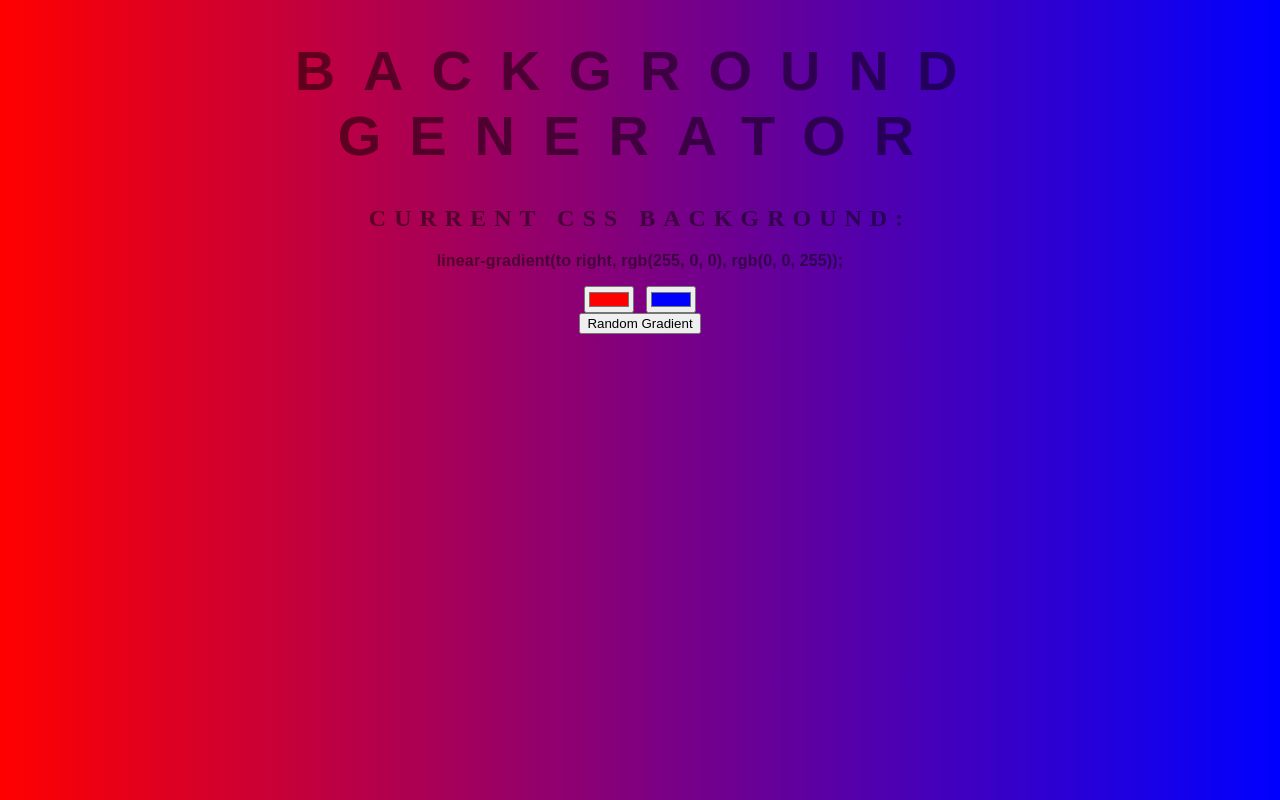
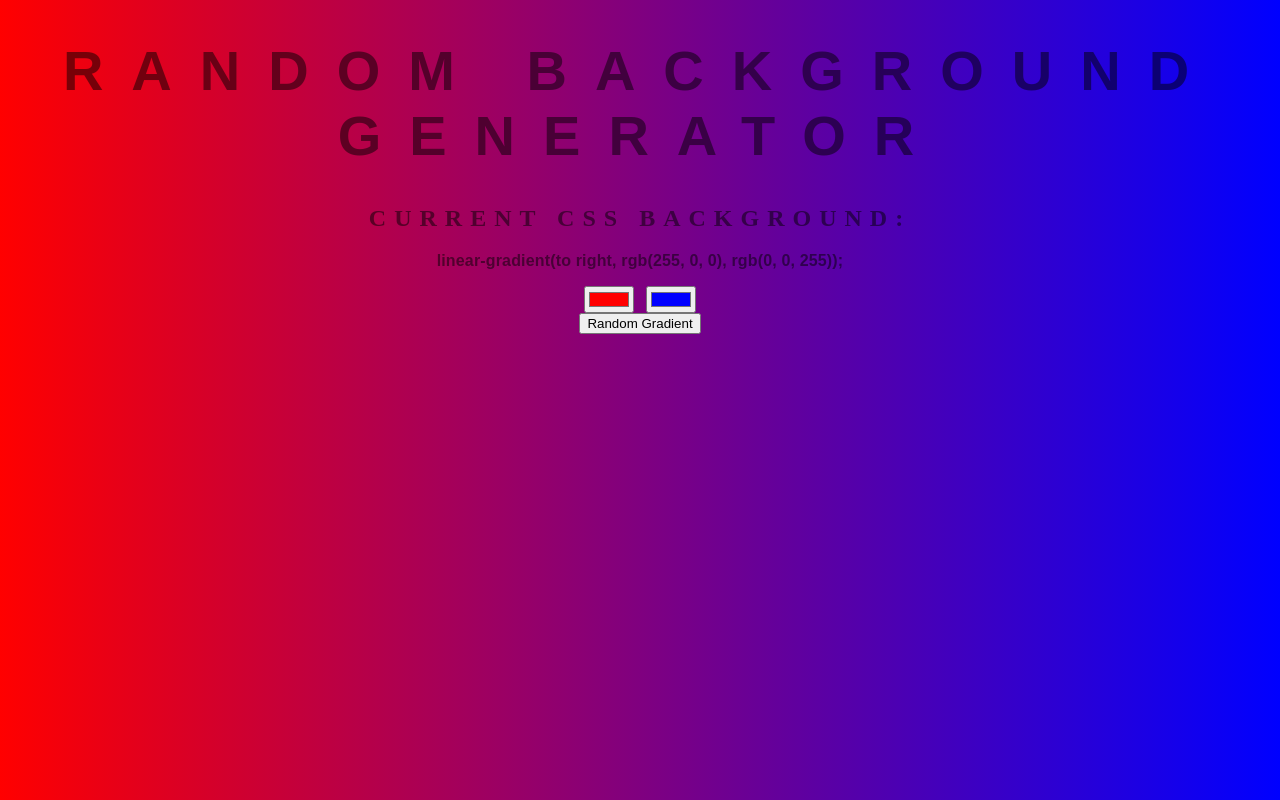
Before and after one commit to miguel-osuna/Gradient-Background-Generator, a plain HTML site: page index.html in a window 1280 px wide. Drawn offline with Linux system fonts and the light colour scheme.

Commit message:
Modified title

```diff
--- a/index.html
+++ b/index.html
@@ -5,10 +5,10 @@
     <meta name="viewport" content="width=device-width, initial-scale=1.0" />
     <meta http-equiv="X-UA-Compatible" content="ie=edge" />
     <link rel="stylesheet" href="style.css" />
-    <title>Background Generator</title>
+    <title>Random Background Generator</title>
   </head>
   <body>
-    <h1>Background Generator</h1>
+    <h1>Random Background Generator</h1>
     <h2>Current CSS Background:</h2>
     <h3>linear-gradient(to right, rgb(255, 0, 0), rgb(0, 0, 255));</h3>
     <input
```
